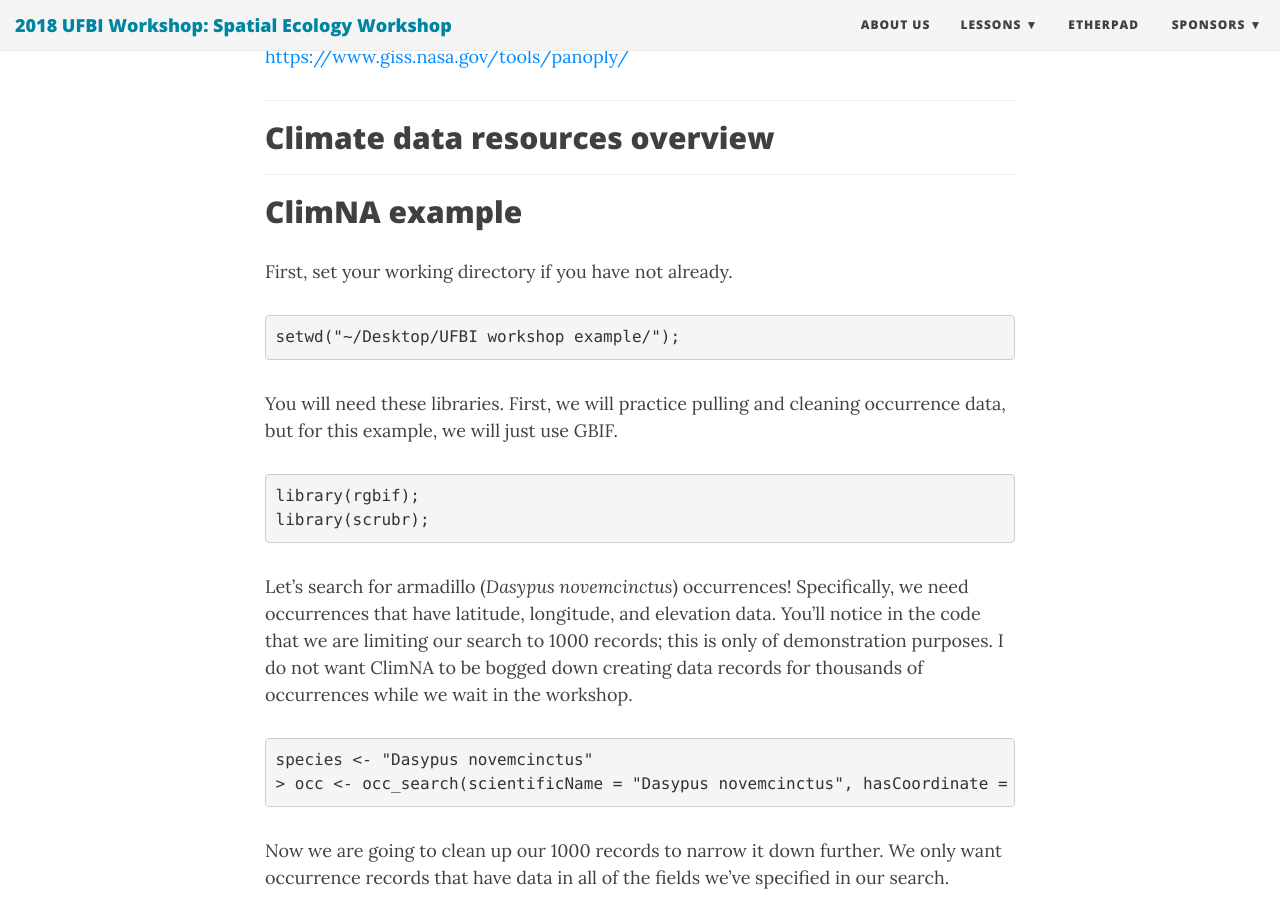
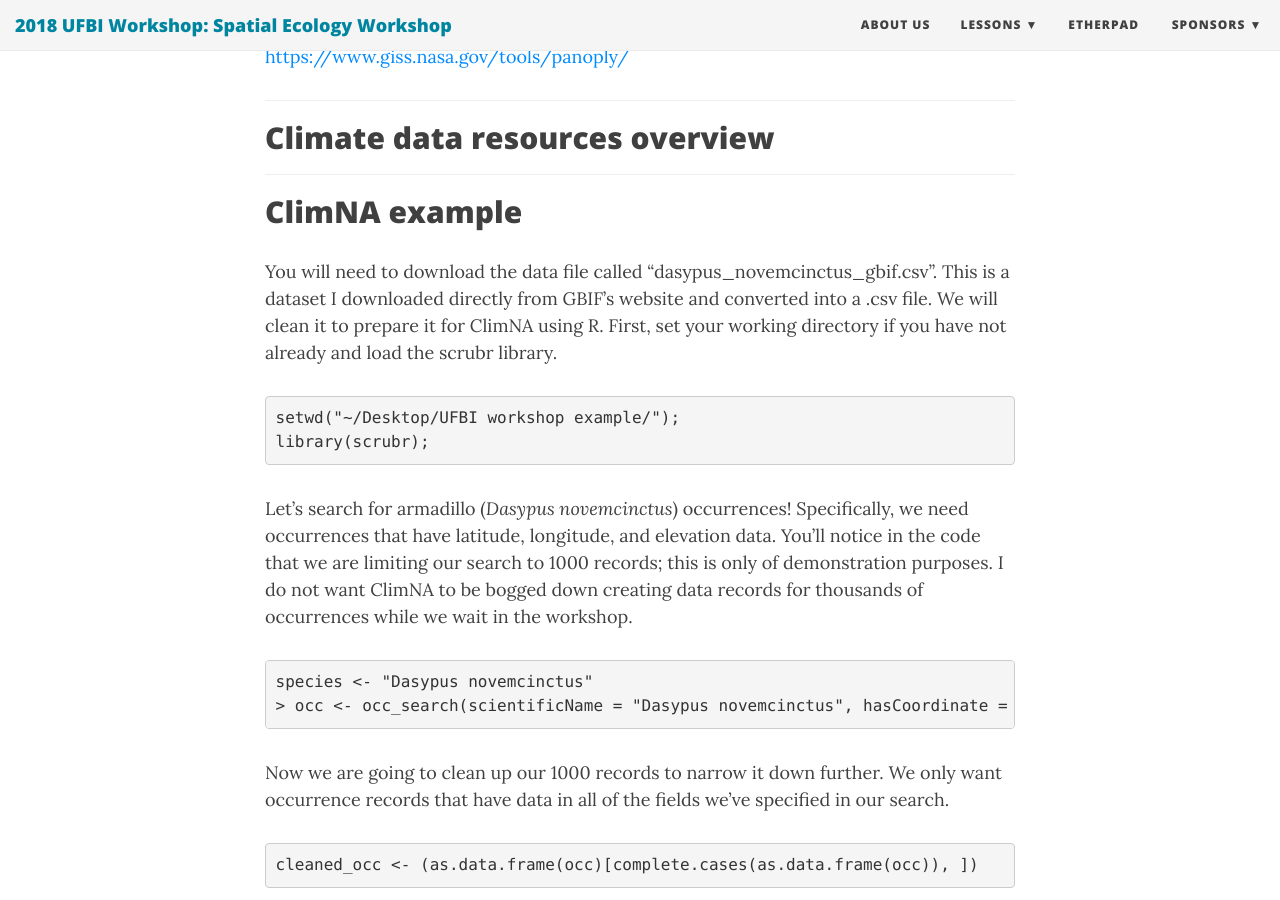
Before and after one commit to lbrensk/UFBI2018.github.io, a Jekyll site: the page built from Laura.md, in a window 1280 px wide and 900 px high, scrolled down 736 px. Built offline with Jekyll 4.4.1, drawn with Linux system fonts in a browser that asks for light colours; nearby versions of some CDN libraries.

Commit message:
Update Laura.md

````diff
--- a/Laura.md
+++ b/Laura.md
@@ -22,18 +22,13 @@ If you have a Mac, you may require a few other programs to run ClimNA, which is
 
 ## ClimNA example
 
-First, set your working directory if you have not already.
+You will need to download the data file called "dasypus_novemcinctus_gbif.csv". This is a dataset I downloaded directly from GBIF's website and converted into a .csv file. We will clean it to prepare it for ClimNA using R. First, set your working directory if you have not already and load the scrubr library.
 
 ```{r}
 setwd("~/Desktop/UFBI workshop example/");
+library(scrubr);
 ```
 
-You will need these libraries. First, we will practice pulling and cleaning occurrence data, but for this example, we will just use GBIF.
-
-```{r}
-library(rgbif);
-library(scrubr);
-```
 Let's search for armadillo (*Dasypus novemcinctus*) occurrences! Specifically, we need occurrences that have latitude, longitude, and elevation data. You'll notice in the code that we are limiting our search to 1000 records; this is only of demonstration purposes. I do not want ClimNA to be bogged down creating data records for thousands of occurrences while we wait in the workshop.
 
 ```{r}
````
